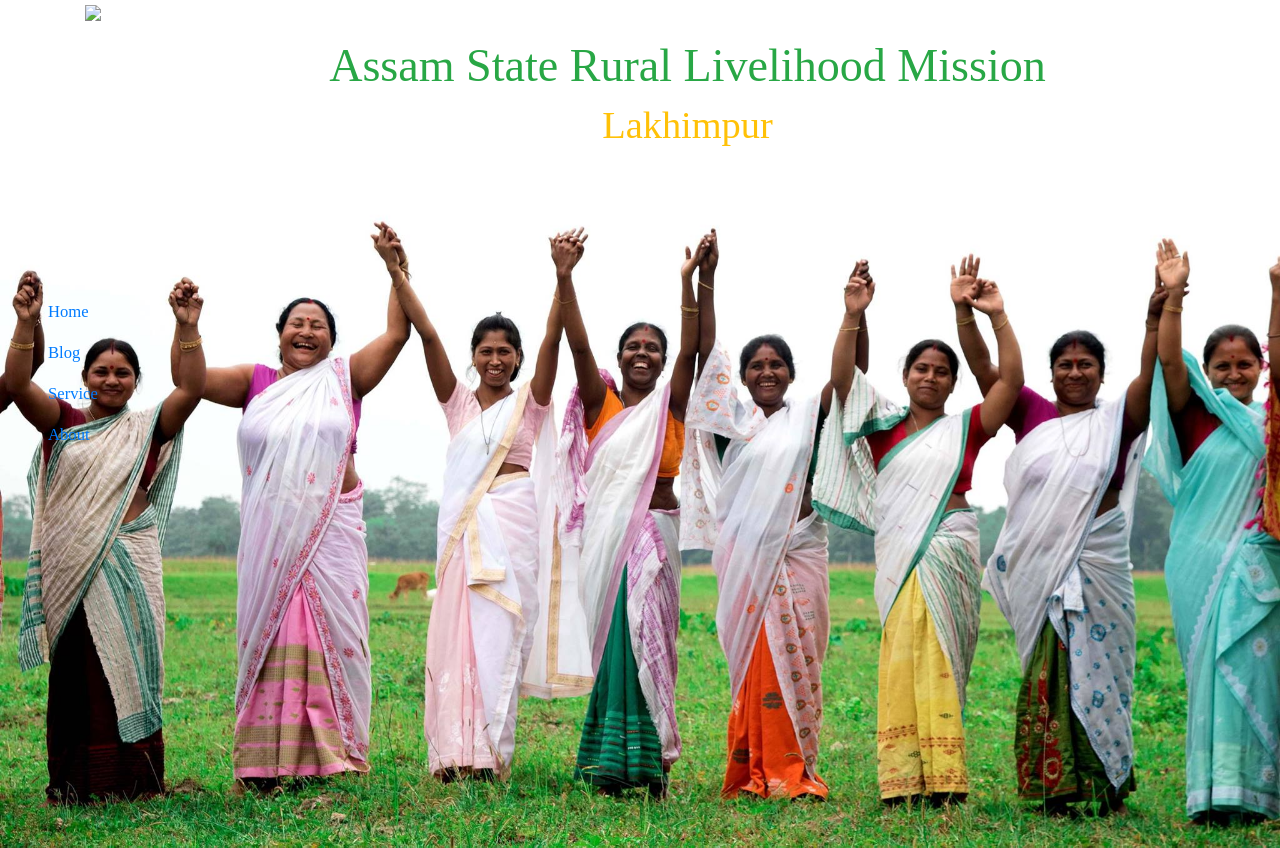
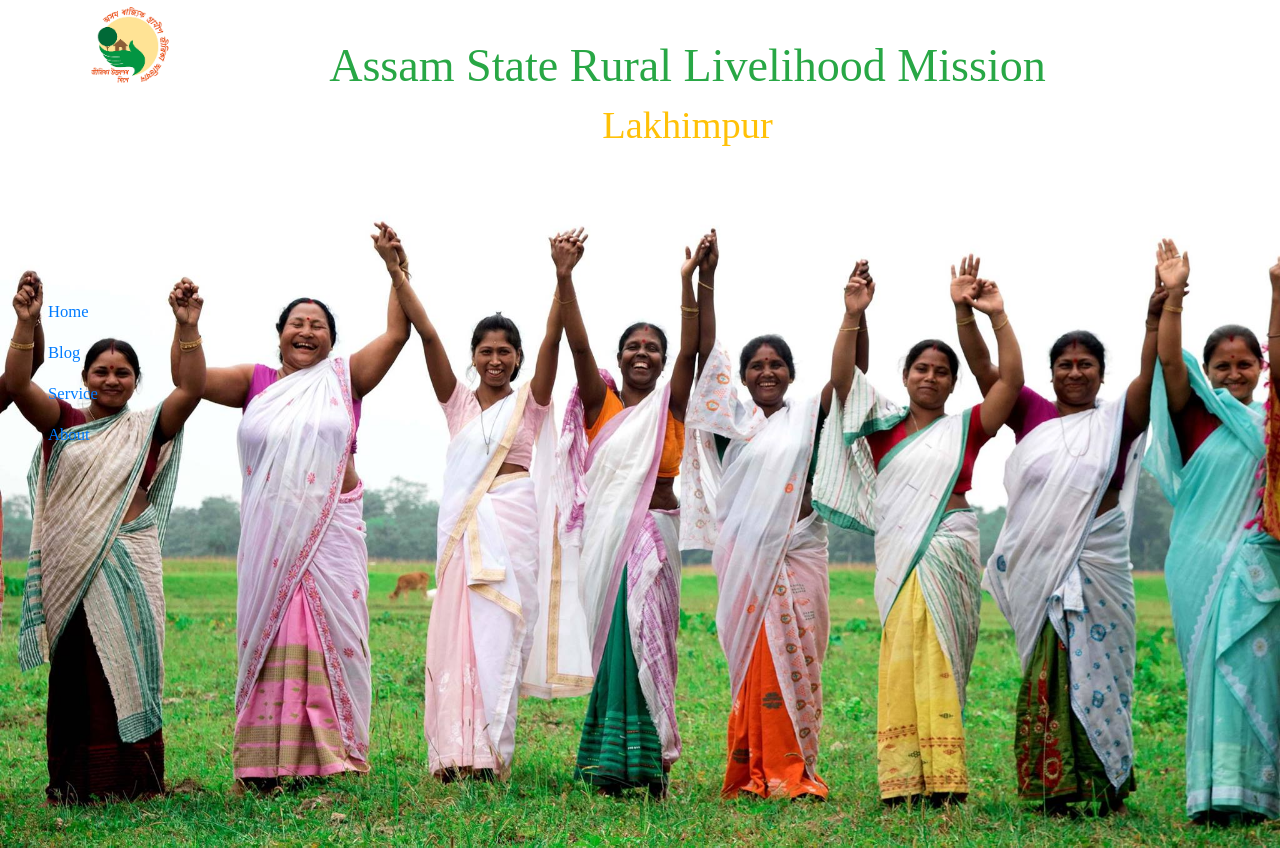
Before and after one commit to rosbhan/lakhimpurshg.github.io, a plain HTML site: page index.html in a window 1280 px wide. Shown: the top 848 px of the page. Drawn offline with nearby package versions, Linux system fonts and the light colour scheme.

Commit message:
index.html

```diff
--- a/index.html
+++ b/index.html
@@ -24,7 +24,7 @@
 	<div class="container">
 		<div class="row">
 			<div class="col-2">
-		<img src="img/logo2.png" class="img-fluid logoimg"></div>
+		<img src="image/logo.png" class="img-fluid logoimg"></div>
 		<div class="col-9">
 		<h1 class="heading text-success">Assam State Rural Livelihood Mission</h1>
 		<h2 class="heading1 text-warning">Lakhimpur</h2></div>
```
